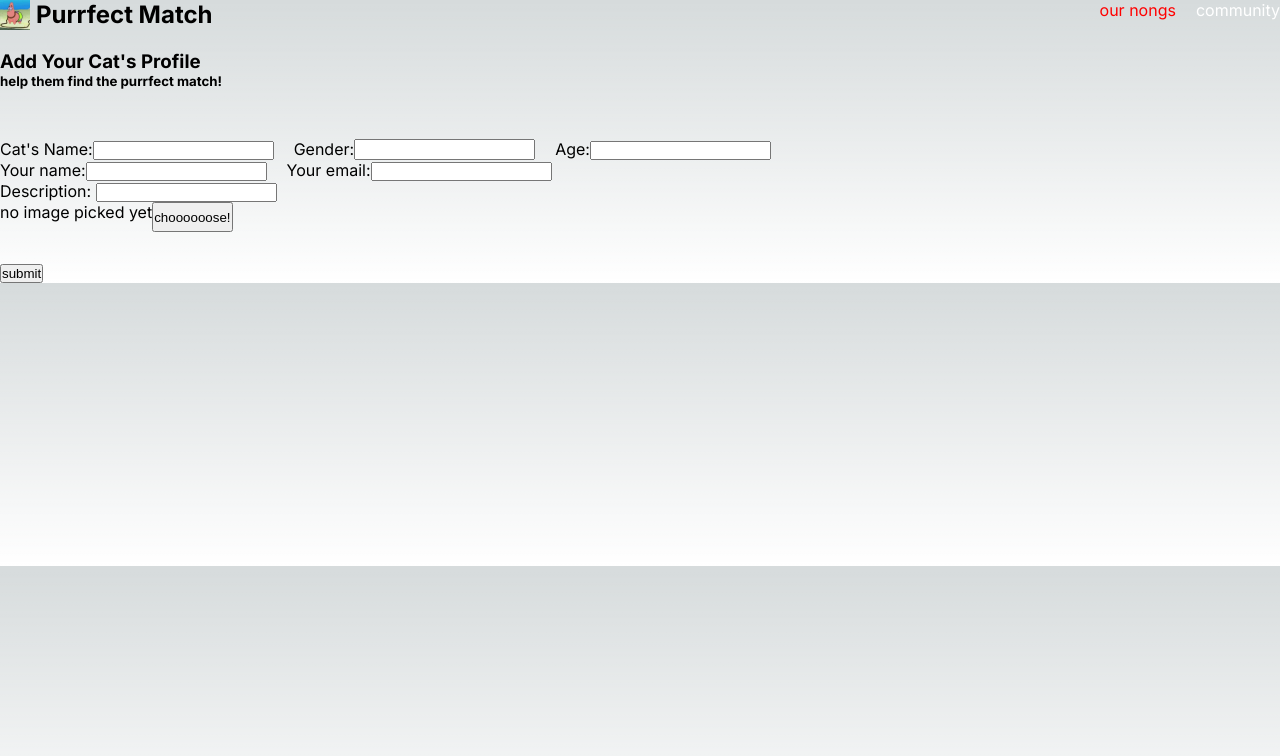
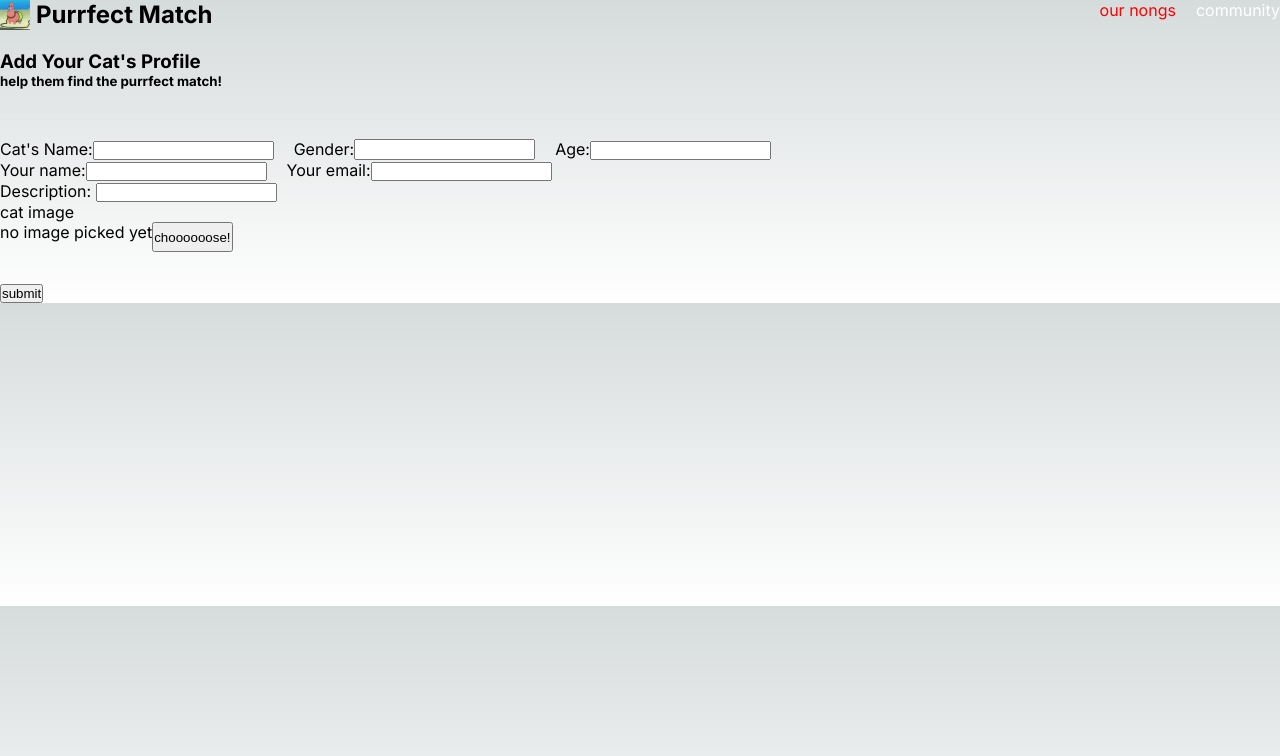
Before and after one commit to chatriun/nextjs-practice-cat-cafe, a Next.js app: page /cats/share in a window 1280 px wide. Shown: the top 756 px of the page. Built offline with nearby package versions, Linux system fonts and the light colour scheme.

Commit message:
refactor(page,component): SharePage, <ImagePicker />

```diff
--- a/app/cats/share/page.jsx
+++ b/app/cats/share/page.jsx
@@ -29,7 +29,7 @@ const share = () => {
             </div>
             <div>
               <label htmlFor="cat-age">Age:</label>
-              <input id="cat-age" name="cat-age" type="text" required />
+              <input id="cat-age" name="cat-age" type="number" required />
             </div>
           </div>
 
@@ -57,8 +57,7 @@ const share = () => {
             <label htmlFor="description">Description: </label>
             <input id="description" name="description" type="text" required />
           </div>
-          <ImagePicker />
-
+          <ImagePicker label="cat image" name="cat-image" />
           <button type="submit">submit</button>
         </form>
       </main>
--- a/components/cats/image-picker.jsx
+++ b/components/cats/image-picker.jsx
@@ -46,7 +46,7 @@ const ImagePicker = ({ label, name }) => {
           id={name}
           name={name}
           type="file"
-          accept="image/png, image/jpg, image/gif"
+          accept="image/png, image/jpeg, image/gif"
           ref={imageInput}
           onChange={handleImageChange}
           style={{ display: "none" }}
```
